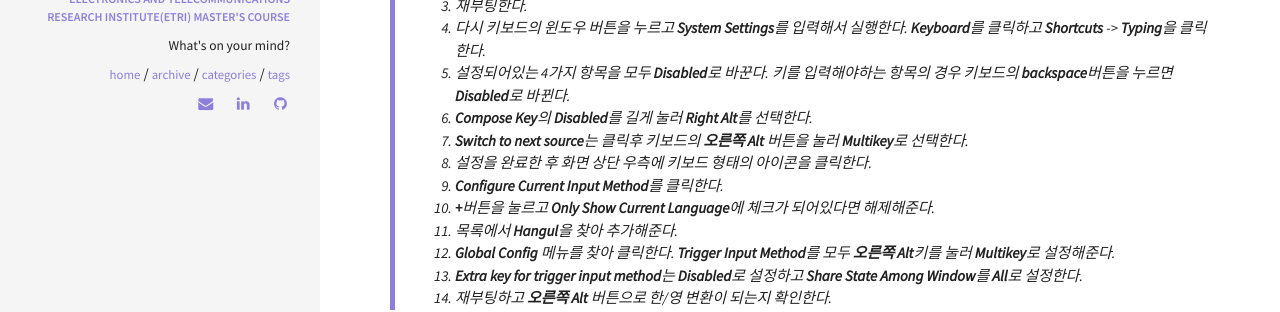
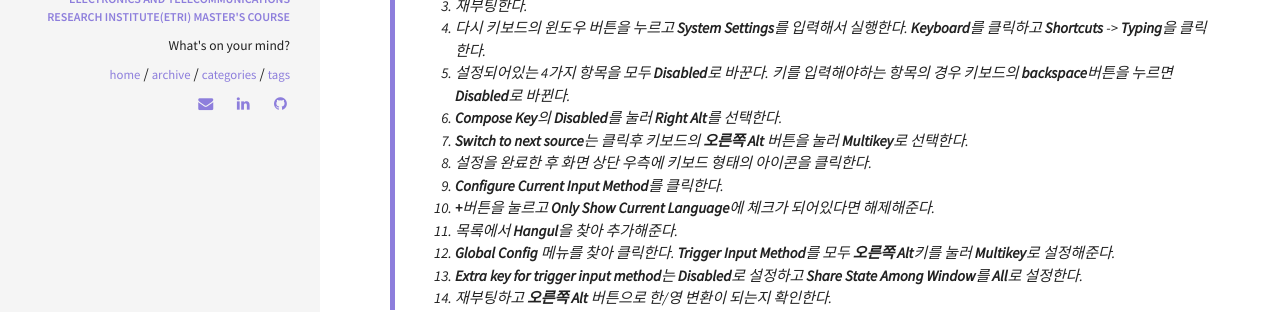
Before and after one commit to yunsangq/yunsangq.github.io, a Jekyll site: the page built from _posts/2017-02-24-ubuntu-keyboard.md, in a window 1280 px wide. Shown: the part 576-888 px from the top of the page. Built offline with Jekyll 4.4.1, drawn with Linux system fonts in a browser that asks for light colours; comment, search, counter and statistics services are not loaded.

Commit message:
Update 2017-02-24-ubuntu-keyboard.md

```diff
--- a/_posts/2017-02-24-ubuntu-keyboard.md
+++ b/_posts/2017-02-24-ubuntu-keyboard.md
@@ -24,7 +24,7 @@ sudo apt-get install fcitx-hangul
 4. 재부팅한다.
 5. 다시 키보드의 윈도우 버튼을 누르고 **System Settings**를 입력해서 실행한다. **Keyboard**를 클릭하고 **Shortcuts** -> **Typing**을 클릭한다.
 6. 설정되어있는 4가지 항목을 모두 **Disabled**로 바꾼다. 키를 입력해야하는 항목의 경우 키보드의 **backspace**버튼을 누르면 **Disabled**로 바뀐다.
-7. **Compose Key**의 **Disabled**를 길게 눌러 **Right Alt**를 선택한다.
+7. **Compose Key**의 **Disabled**를 눌러 **Right Alt**를 선택한다.
 8. **Switch to next source**는 클릭후 키보드의 **오른쪽 Alt** 버튼을 눌러 **Multikey**로 선택한다.
 9. 설정을 완료한 후 화면 상단 우측에 키보드 형태의 아이콘을 클릭한다.
 10. **Configure Current Input Method**를 클릭한다.
```
